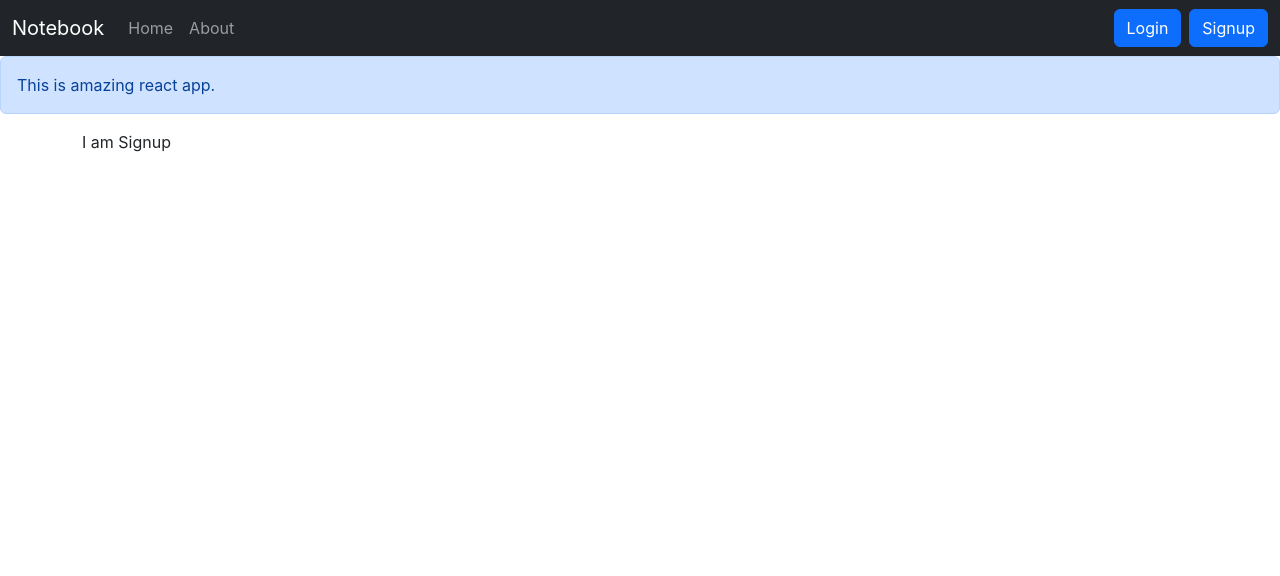
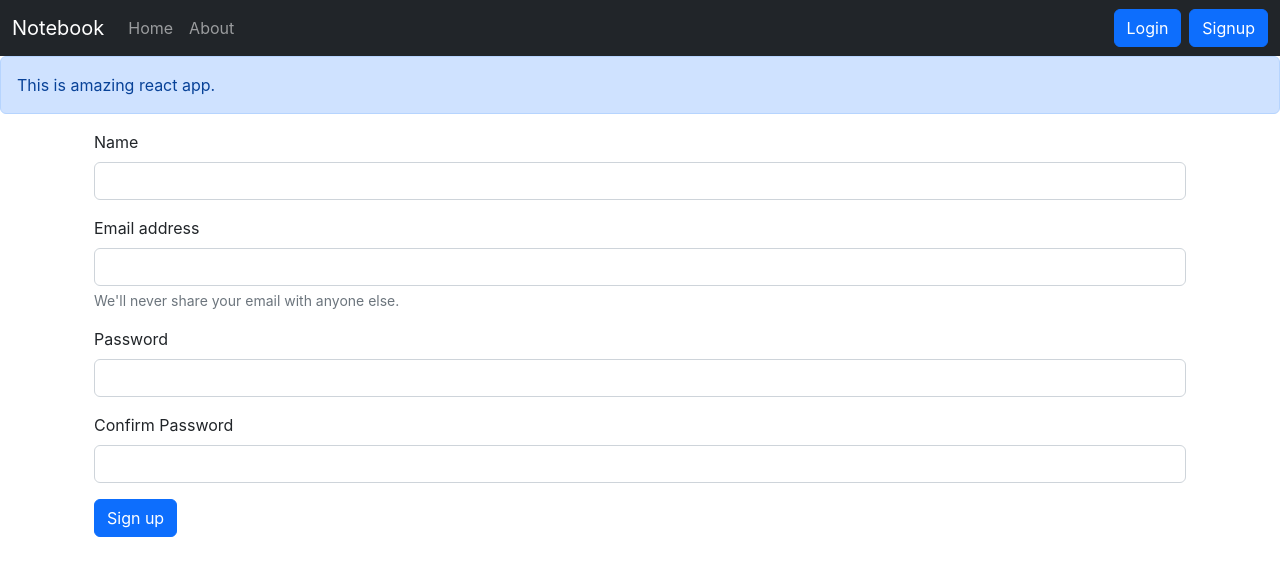
Before and after one commit to Mohit3312/notebook, a React (Create React App) app: page /signup in a window 1280 px wide. Shown: the top 576 px of the page. Built offline with nearby package versions, Linux system fonts and the light colour scheme.

Commit message:
Added SignUp Component

```diff
--- a/src/components/Signup.js
+++ b/src/components/Signup.js
@@ -1,7 +1,105 @@
-import React from "react";
+import React, { useState } from "react";
+import { useNavigate } from "react-router-dom";
 
 const Signup = () => {
-  return <div>I am Signup</div>;
+  const [credentials, setCredentials] = useState({
+    name: "",
+    email: "",
+    password: "",
+  });
+  let navigate = useNavigate();
+  const handleSignupSubmit = async (e) => {
+    e.preventDefault();
+    const response = await fetch(`http://localhost:5000/api/auth/createuser`, {
+      method: "POST",
+      headers: {
+        "Content-Type": "application/json",
+      },
+      body: JSON.stringify(credentials),
+    });
+    const json = await response.json();
+    console.log(json);
+    if (json.success) {
+      // Save the token and redirect
+      localStorage.setItem("token", json.authToken);
+      navigate("/");
+    } else {
+      alert(JSON.stringify(json));
+    }
+  };
+
+  const onChange = (e) => {
+    setCredentials({ ...credentials, [e.target.name]: e.target.value });
+  };
+  return (
+    <div className="container">
+      <form onSubmit={handleSignupSubmit}>
+        <div className="mb-3">
+          <label htmlFor="name" className="form-label">
+            Name
+          </label>
+          <input
+            type="text"
+            className="form-control"
+            id="name"
+            name="name"
+            aria-describedby="emailHelp"
+            onChange={onChange}
+            minLength={3}
+            required
+          />
+        </div>
+        <div className="mb-3">
+          <label htmlFor="email" className="form-label">
+            Email address
+          </label>
+          <input
+            type="email"
+            className="form-control"
+            id="email"
+            name="email"
+            aria-describedby="emailHelp"
+            onChange={onChange}
+            required
+          />
+          <div id="emailHelp" className="form-text">
+            We'll never share your email with anyone else.
+          </div>
+        </div>
+        <div className="mb-3">
+          <label htmlFor="password" className="form-label">
+            Password
+          </label>
+          <input
+            type="password"
+            className="form-control"
+            id="password"
+            name="password"
+            onChange={onChange}
+            minLength={5}
+            required
+          />
+        </div>
+        <div className="mb-3">
+          <label htmlFor="cpassword" className="form-label">
+            Confirm Password
+          </label>
+          <input
+            type="password"
+            className="form-control"
+            id="cpassword"
+            name="cpassword"
+            onChange={onChange}
+            minLength={5}
+            required
+          />
+        </div>
+        <button type="submit" className="btn btn-primary">
+          Sign up
+        </button>
+      </form>
+    </div>
+  );
 };
 
 export default Signup;
```
Also changed, not shown: 1 other file (tests, documents, lock files or other folders).
